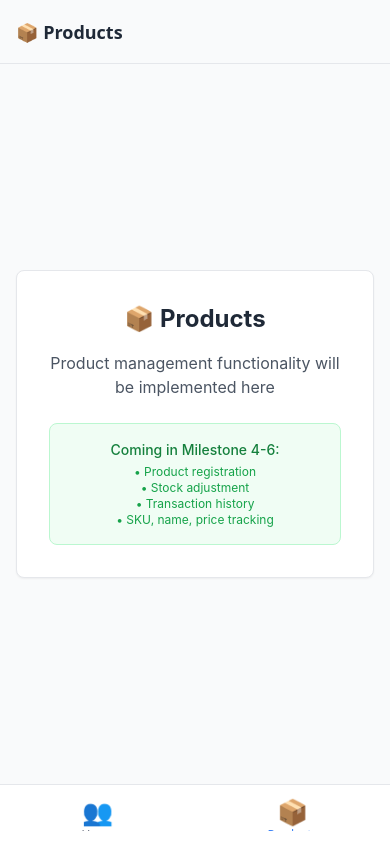
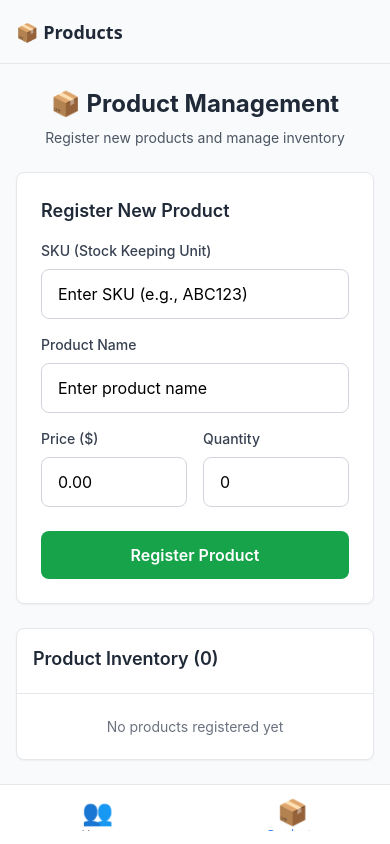
Before and after one commit to ermi2021/expo-user-product-demo, a React Native app: screen /Products in a window 390 px wide. Built offline with nearby package versions, Linux system fonts and the light colour scheme.

Commit message:
Implemented the basic product registration (SKU, Quantity, Name and Price) and validation for the SKU and Quantity of the product being added.

```diff
--- a/src/screens/ProductsScreen.tsx
+++ b/src/screens/ProductsScreen.tsx
@@ -1,31 +1,230 @@
-import React from 'react';
-import { View, Text } from 'react-native';
+import React, { useState } from 'react';
+import { View, Text, TextInput, TouchableOpacity, ScrollView, Alert } from 'react-native';
 import { SafeAreaView } from 'react-native-safe-area-context';
 
+interface Product {
+  id: string;
+  sku: string;
+  name: string;
+  price: number;
+  quantity: number;
+  createdAt: Date;
+  lastUpdated: Date;
+}
+
 export default function ProductsScreen() {
+  const [products, setProducts] = useState<Product[]>([]);
+  const [sku, setSku] = useState('');
+  const [name, setName] = useState('');
+  const [price, setPrice] = useState('');
+  const [quantity, setQuantity] = useState('');
+
+  const validateSku = (sku: string) => {
+    // SKU should be alphanumeric and at least 3 characters
+    const skuRegex = /^[A-Za-z0-9]{3,}$/;
+    return skuRegex.test(sku);
+  };
+
+  const handleRegisterProduct = () => {
+    if (!sku.trim() || !name.trim() || !price.trim() || !quantity.trim()) {
+      Alert.alert('Error', 'Please fill in all fields');
+      return;
+    }
+
+    if (!validateSku(sku)) {
+      Alert.alert('Error', 'SKU must be at least 3 alphanumeric characters');
+      return;
+    }
+
+    const priceNum = parseFloat(price);
+    const quantityNum = parseInt(quantity);
+
+    if (isNaN(priceNum) || priceNum <= 0) {
+      Alert.alert('Error', 'Please enter a valid price greater than 0');
+      return;
+    }
+
+    if (isNaN(quantityNum) || quantityNum < 0) {
+      Alert.alert('Error', 'Please enter a valid quantity (0 or greater)');
+      return;
+    }
+
+    // Check if SKU already exists
+    if (products.some(product => product.sku.toLowerCase() === sku.toLowerCase())) {
+      Alert.alert('Error', 'A product with this SKU already exists');
+      return;
+    }
+
+    const newProduct: Product = {
+      id: Date.now().toString(),
+      sku: sku.trim().toUpperCase(),
+      name: name.trim(),
+      price: priceNum,
+      quantity: quantityNum,
+      createdAt: new Date(),
+      lastUpdated: new Date()
+    };
+
+    setProducts(prevProducts => [...prevProducts, newProduct]);
+    setSku('');
+    setName('');
+    setPrice('');
+    setQuantity('');
+    Alert.alert('Success', 'Product registered successfully!');
+  };
+
+  const formatCurrency = (amount: number) => {
+    return `$${amount.toFixed(2)}`;
+  };
+
+  const getTotalValue = () => {
+    return products.reduce((total, product) => total + (product.price * product.quantity), 0);
+  };
+
   return (
     <SafeAreaView className="flex-1 bg-gray-50">
-      <View className="flex-1 justify-center items-center px-4">
-        <View className="bg-white p-8 rounded-lg shadow-sm border border-gray-200 w-full max-w-sm">
-          <Text className="text-2xl font-bold text-gray-800 text-center mb-4">
-            📦 Products
+      <ScrollView className="flex-1 px-4 py-6">
+        {/* Header */}
+        <View className="mb-6">
+          <Text className="text-2xl font-bold text-gray-800 text-center mb-2">
+            📦 Product Management
           </Text>
-          <Text className="text-base text-gray-600 text-center mb-6">
-            Product management functionality will be implemented here
+          <Text className="text-sm text-gray-600 text-center">
+            Register new products and manage inventory
           </Text>
-          <View className="bg-green-50 p-4 rounded-lg border border-green-200">
-            <Text className="text-sm text-green-700 text-center font-medium">
-              Coming in Milestone 4-6:
+        </View>
+
+        {/* Registration Form */}
+        <View className="bg-white p-6 rounded-lg shadow-sm border border-gray-200 mb-6">
+          <Text className="text-lg font-semibold text-gray-800 mb-4">
+            Register New Product
+          </Text>
+
+          <View className="mb-4">
+            <Text className="text-sm font-medium text-gray-700 mb-2">
+              SKU (Stock Keeping Unit)
             </Text>
-            <Text className="text-xs text-green-600 text-center mt-1">
-              • Product registration{"\n"}
-              • Stock adjustment{"\n"}
-              • Transaction history{"\n"}
-              • SKU, name, price tracking
+            <TextInput
+              className="border border-gray-300 rounded-lg px-4 py-3 text-base"
+              placeholder="Enter SKU (e.g., ABC123)"
+              value={sku}
+              onChangeText={setSku}
+              autoCapitalize="characters"
+              autoCorrect={false}
+            />
+          </View>
+
+          <View className="mb-4">
+            <Text className="text-sm font-medium text-gray-700 mb-2">
+              Product Name
             </Text>
+            <TextInput
+              className="border border-gray-300 rounded-lg px-4 py-3 text-base"
+              placeholder="Enter product name"
+              value={name}
+              onChangeText={setName}
+              autoCapitalize="words"
+            />
           </View>
+
+          <View className="flex-row gap-4 mb-6">
+            <View className="flex-1">
+              <Text className="text-sm font-medium text-gray-700 mb-2">
+                Price ($)
+              </Text>
+              <TextInput
+                className="border border-gray-300 rounded-lg px-4 py-3 text-base"
+                placeholder="0.00"
+                value={price}
+                onChangeText={setPrice}
+                keyboardType="decimal-pad"
+              />
+            </View>
+            <View className="flex-1">
+              <Text className="text-sm font-medium text-gray-700 mb-2">
+                Quantity
+              </Text>
+              <TextInput
+                className="border border-gray-300 rounded-lg px-4 py-3 text-base"
+                placeholder="0"
+                value={quantity}
+                onChangeText={setQuantity}
+                keyboardType="number-pad"
+              />
+            </View>
+          </View>
+
+          <TouchableOpacity
+            className="bg-green-600 py-3 rounded-lg"
+            onPress={handleRegisterProduct}
+          >
+            <Text className="text-white text-center font-semibold text-base">
+              Register Product
+            </Text>
+          </TouchableOpacity>
         </View>
-      </View>
+
+        {/* Product List */}
+        <View className="bg-white rounded-lg shadow-sm border border-gray-200">
+          <View className="p-4 border-b border-gray-200">
+            <Text className="text-lg font-semibold text-gray-800 mb-1">
+              Product Inventory ({products.length})
+            </Text>
+            {products.length > 0 && (
+              <Text className="text-sm text-gray-600">
+                Total Value: {formatCurrency(getTotalValue())}
+              </Text>
+            )}
+          </View>
+
+          {products.length === 0 ? (
+            <View className="p-6">
+              <Text className="text-gray-500 text-center">
+                No products registered yet
+              </Text>
+            </View>
+          ) : (
+            <View>
+              {products.map((product, index) => (
+                <View
+                  key={product.id}
+                  className={`p-4 ${index < products.length - 1 ? 'border-b border-gray-100' : ''}`}
+                >
+                  <View className="flex-row justify-between items-start mb-2">
+                    <View className="flex-1">
+                      <Text className="text-base font-medium text-gray-800 mb-1">
+                        {product.name}
+                      </Text>
+                      <Text className="text-sm text-gray-600 mb-1">
+                        SKU: {product.sku}
+                      </Text>
+                    </View>
+                    <View className="items-end">
+                      <Text className="text-lg font-semibold text-green-600">
+                        {formatCurrency(product.price)}
+                      </Text>
+                    </View>
+                  </View>
+
+                  <View className="flex-row justify-between items-center">
+                    <View className="flex-row items-center">
+                      <Text className="text-sm text-gray-600 mr-4">
+                        Qty: {product.quantity}
+                      </Text>
+                      <Text className="text-sm text-gray-600">
+                        Value: {formatCurrency(product.price * product.quantity)}
+                      </Text>
+                    </View>
+                    <Text className="text-xs text-gray-400">
+                      Added: {product.createdAt.toLocaleDateString()}
+                    </Text>
+                  </View>
+                </View>
+              ))}
+            </View>
+          )}
+        </View>
+      </ScrollView>
     </SafeAreaView>
   );
 }
```
